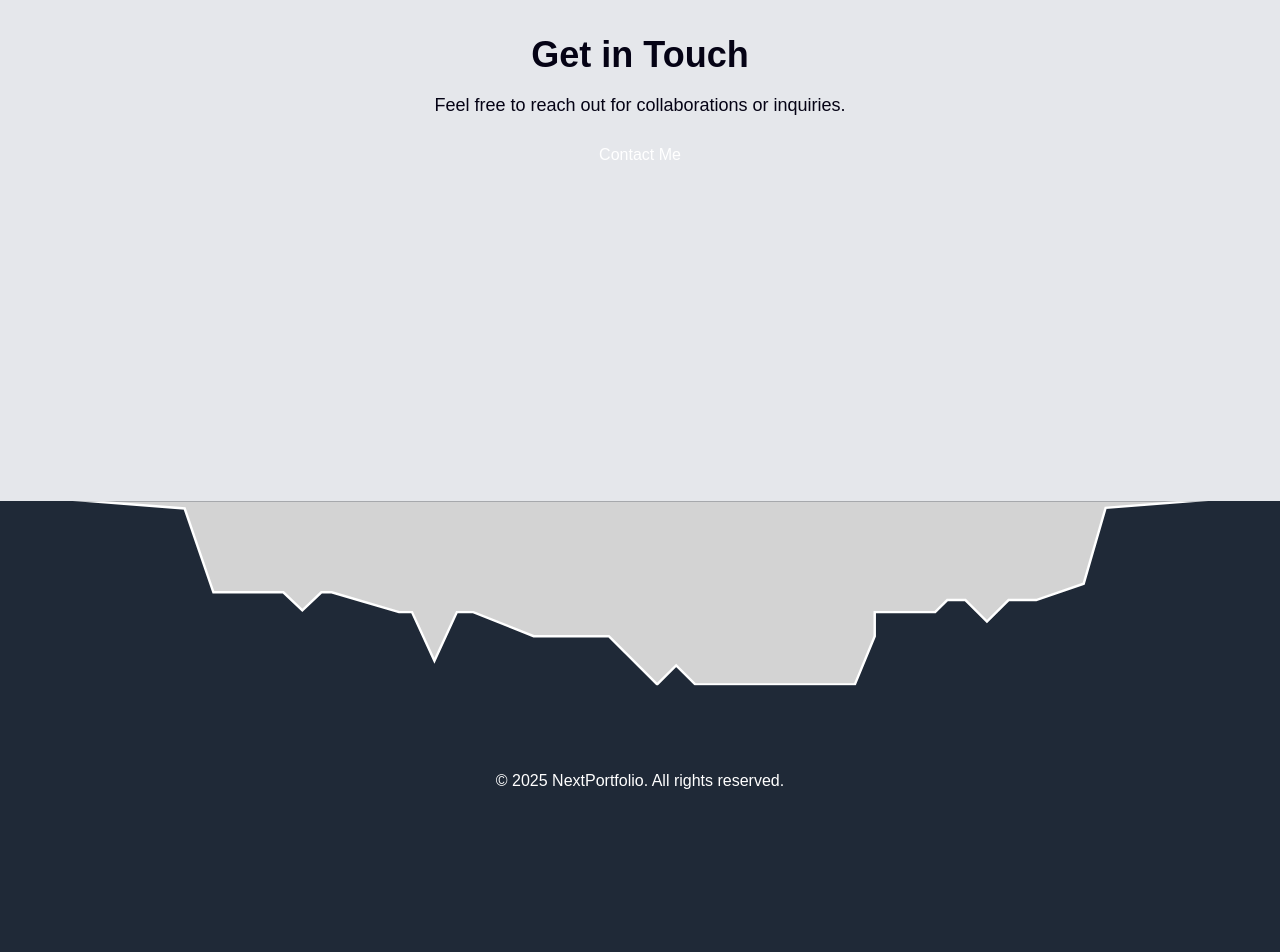
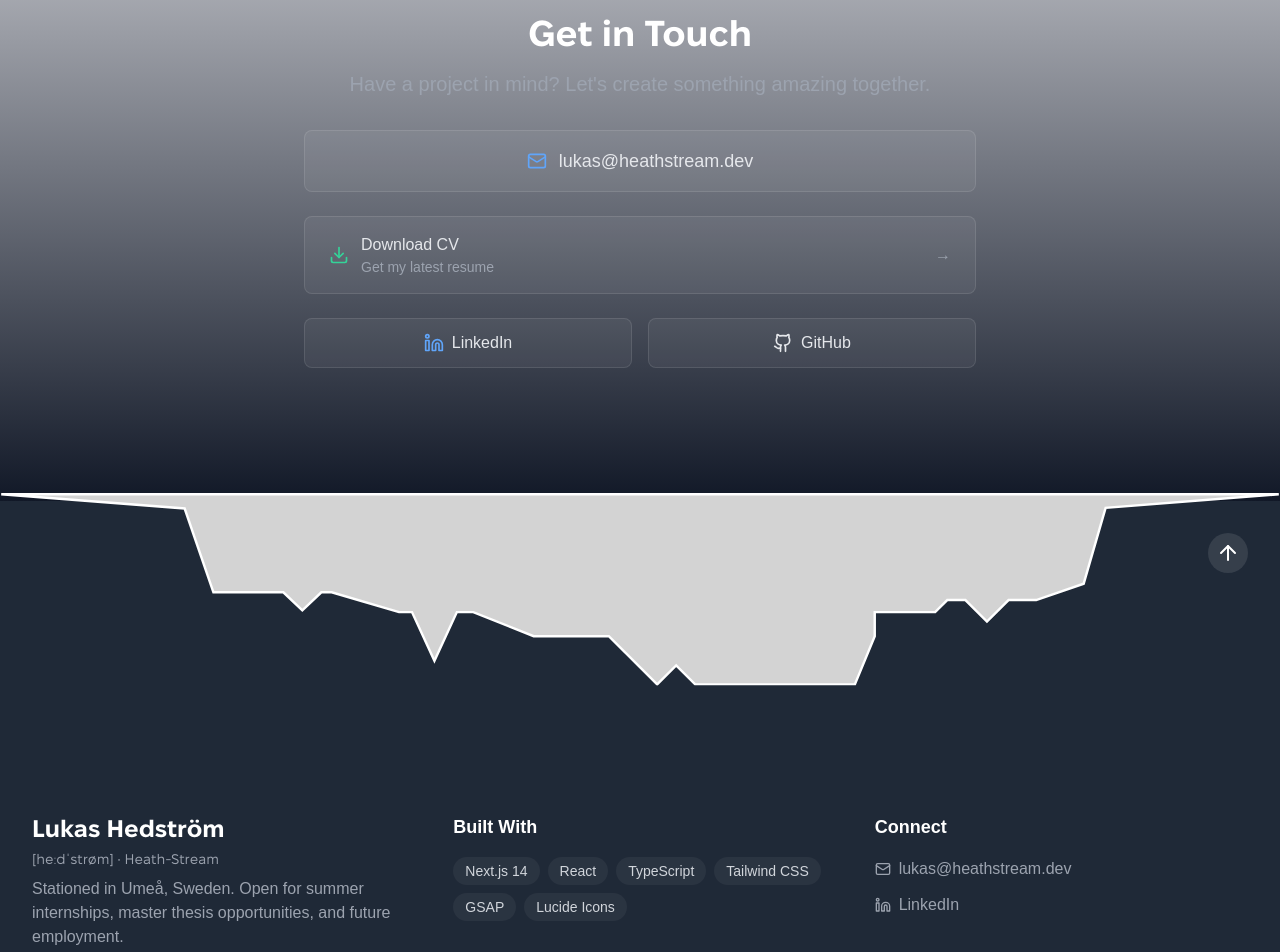
Before and after one commit to RezynEUW/nextportfolio, a Next.js app: page / in a window 1280 px wide. Shown: the part 2700-3652 px from the top of the page. Built offline with nearby package versions, Linux system fonts and the light colour scheme; a web font is replaced by a local one.

Commit message:
Footer + Contact

```diff
--- a/src/app/components/ContactSection.tsx
+++ b/src/app/components/ContactSection.tsx
@@ -1,13 +1,119 @@
+"use client";
+
+import { useEffect, useRef } from "react";
+import { Download, Mail, Linkedin, Github } from "lucide-react";
+import { gsap } from "gsap";
+
 export default function ContactSection() {
-    return (
-      <section id="contact" className="h-screen bg-gray-200 flex items-center justify-center">
-        <div className="text-center">
-          <h2 className="text-4xl font-serif font-bold mb-4">Get in Touch</h2>
-          <p className="text-lg mb-6">Feel free to reach out for collaborations or inquiries.</p>
-          <a href="/contact" className="px-6 py-3 bg-primary text-white rounded hover:bg-opacity-90">
-            Contact Me
-          </a>
+  const streamRef = useRef<HTMLDivElement>(null);
+
+  useEffect(() => {
+    if (!streamRef.current) return;
+
+    // Animate the stream effect
+    gsap.to(streamRef.current, {
+      y: "20px",
+      opacity: 0.7,
+      duration: 2,
+      repeat: -1,
+      yoyo: true,
+      ease: "power1.inOut"
+    });
+  }, []);
+
+  return (
+    <section id="contact" className="min-h-screen bg-gradient-to-b from-background to-gray-900 flex items-center justify-center py-20">
+      <div className="max-w-4xl w-full mx-auto px-6">
+        {/* Name Concept Visual */}
+        <div className="relative mb-16 text-center">
+          <div className="flex items-center justify-center gap-1 text-6xl md:text-7xl font-display font-bold">
+            <span className="bg-gradient-to-r from-emerald-400 to-emerald-600 text-transparent bg-clip-text">
+              Heath
+            </span>
+            <div className="relative mx-1">
+              <div
+                ref={streamRef}
+                className="absolute -top-2 left-0 w-full h-12 bg-gradient-to-b from-blue-400/20 to-transparent blur-sm"
+              />
+              <span className="bg-gradient-to-r from-blue-400 to-blue-600 text-transparent bg-clip-text">
+                stream
+              </span>
+            </div>
+          </div>
+          <p className="mt-4 text-lg text-gray-400 font-serif max-w-md mx-auto">
+            Where design flows naturally into development
+          </p>
         </div>
-      </section>
-    );
-  }
+
+        {/* Contact Content */}
+        <div className="space-y-8 max-w-2xl mx-auto">
+          <div className="text-center space-y-4">
+            <h2 className="text-4xl font-display font-bold text-white">Get in Touch</h2>
+            <p className="text-xl text-gray-400 font-serif">
+              Have a project in mind? Let's create something amazing together.
+            </p>
+          </div>
+
+          <div className="grid gap-6">
+            {/* Email */}
+            <a
+              href="mailto:lukas@heathstream.dev"
+              className="flex items-center justify-center gap-3 px-6 py-4
+                bg-white/5 border border-white/10 rounded-lg
+                hover:bg-white/10 transition-colors group"
+            >
+              <Mail className="w-5 h-5 text-blue-400" />
+              <span className="text-lg text-gray-200">lukas@heathstream.dev</span>
+            </a>
+
+            {/* CV Download */}
+            <a
+              href="/cv.pdf"
+              download
+              className="flex items-center justify-between px-6 py-4
+                bg-white/5 border border-white/10 rounded-lg
+                hover:bg-white/10 transition-colors group"
+            >
+              <div className="flex items-center gap-3">
+                <Download className="w-5 h-5 text-emerald-400" />
+                <div>
+                  <h3 className="font-sans font-medium text-gray-200">Download CV</h3>
+                  <p className="text-sm text-gray-400">Get my latest resume</p>
+                </div>
+              </div>
+              <span className="text-gray-400 group-hover:translate-x-1 transition-transform">
+                →
+              </span>
+            </a>
+
+            {/* Social Links */}
+            <div className="flex gap-4">
+              <a
+                href="https://linkedin.com"
+                target="_blank"
+                rel="noopener noreferrer"
+                className="flex-1 flex items-center justify-center gap-2 px-4 py-3
+                  bg-white/5 border border-white/10 rounded-lg
+                  hover:bg-white/10 transition-colors"
+              >
+                <Linkedin className="w-5 h-5 text-blue-400" />
+                <span className="text-gray-200">LinkedIn</span>
+              </a>
+              <a
+                href="https://github.com"
+                target="_blank"
+                rel="noopener noreferrer"
+                className="flex-1 flex items-center justify-center gap-2 px-4 py-3
+                  bg-white/5 border border-white/10 rounded-lg
+                  hover:bg-white/10 transition-colors"
+              >
+                <Github className="w-5 h-5 text-gray-200" />
+                <span className="text-gray-200">GitHub</span>
+              </a>
+            </div>
+          </div>
+        </div>
+      </div>
+    </section>
+  );
+}
--- a/src/app/components/Footer.tsx
+++ b/src/app/components/Footer.tsx
@@ -1,21 +1,33 @@
+"use client";
+
+import { Mail, Linkedin, ArrowUp } from "lucide-react";
+
 export default function Footer() {
+  const techStack = [
+    "Next.js 14",
+    "React",
+    "TypeScript",
+    "Tailwind CSS",
+    "GSAP",
+    "Lucide Icons"
+  ];
+
+  const scrollToTop = () => {
+    window.scrollTo({ top: 0, behavior: "smooth" });
+  };
+
   return (
-    <footer
-      className="h-[70vh] bg-gray-800 text-white relative flex flex-col justify-end"
-    >
-      {/* Cropped and Inverted SVG at the top */}
-      <div
-        className="absolute top-[-8px] left-0 w-screen overflow-hidden" // Moves the SVG up by 8px
-        style={{ width: "100%", clipPath: "inset(8px 0 0 0)" }} // Crops the top 8px
-      >
+    <footer className="h-[70vh] bg-gray-800 text-white relative flex flex-col justify-end">
+      {/* SVG Break-in Effect */}
+      <div className="absolute top-[-8px] left-0 w-screen overflow-hidden">
         <svg
           xmlns="http://www.w3.org/2000/svg"
           viewBox="0 0 1050 158"
           fill="none"
           className="w-full h-full"
           style={{
-            display: "block", // Removes any inline spacing
-            transform: "rotate(180deg)", // Invert SVG
+            display: "block",
+            transform: "rotate(180deg)",
           }}
         >
           <path
@@ -28,8 +40,73 @@ export default function Footer() {
       </div>
 
       {/* Footer Content */}
-      <div className="relative w-full flex-grow flex items-center justify-center">
-        <p>&copy; {new Date().getFullYear()} NextPortfolio. All rights reserved.</p>
+      <div className="relative w-full max-w-7xl mx-auto px-8 pb-16">
+        <div className="grid grid-cols-1 md:grid-cols-2 lg:grid-cols-3 gap-12 mb-12">
+          {/* Brand Column */}
+          <div className="space-y-4">
+            <div className="space-y-2">
+              <h3 className="text-2xl font-display font-bold">
+                Lukas Hedström
+                <span className="block text-sm text-gray-400 font-normal mt-1">
+                  [heːdˈstrøm] • Heath-Stream
+                </span>
+              </h3>
+              <p className="text-gray-400 max-w-sm">
+                Stationed in Umeå, Sweden. Open for summer internships, master thesis opportunities,
+                and future employment.
+              </p>
+            </div>
+          </div>
+
+          {/* Technologies Used */}
+          <div className="space-y-4">
+            <h4 className="text-lg font-semibold">Built With</h4>
+            <div className="flex flex-wrap gap-2">
+              {techStack.map((tech) => (
+                <span
+                  key={tech}
+                  className="px-3 py-1 bg-white/5 rounded-full text-sm text-gray-300"
+                >
+                  {tech}
+                </span>
+              ))}
+            </div>
+          </div>
+
+          {/* Connect */}
+          <div className="space-y-4">
+            <h4 className="text-lg font-semibold">Connect</h4>
+            <div className="flex flex-col gap-3">
+              <a href="mailto:lukas@heathstream.dev"
+                className="flex items-center gap-2 text-gray-400 hover:text-white transition-colors">
+                <Mail className="w-4 h-4" />
+                <span>lukas@heathstream.dev</span>
+              </a>
+              <a href="https://linkedin.com"
+                className="flex items-center gap-2 text-gray-400 hover:text-white transition-colors">
+                <Linkedin className="w-4 h-4" />
+                <span>LinkedIn</span>
+              </a>
+            </div>
+          </div>
+        </div>
+      </div>
+
+      {/* Back to Top Button with Tooltip */}
+      <div className="group absolute top-8 right-8">
+        <button
+          onClick={scrollToTop}
+          className="p-2 bg-white/10 rounded-full
+            hover:bg-white/20 transition-colors"
+          aria-label="Scroll to top"
+        >
+          <ArrowUp className="w-6 h-6" />
+        </button>
+        <span className="absolute right-full mr-2 top-1/2 -translate-y-1/2
+          whitespace-nowrap px-2 py-1 rounded bg-white/10 text-sm
+          opacity-0 group-hover:opacity-100 transition-opacity">
+          Back to top
+        </span>
       </div>
     </footer>
   );
```
